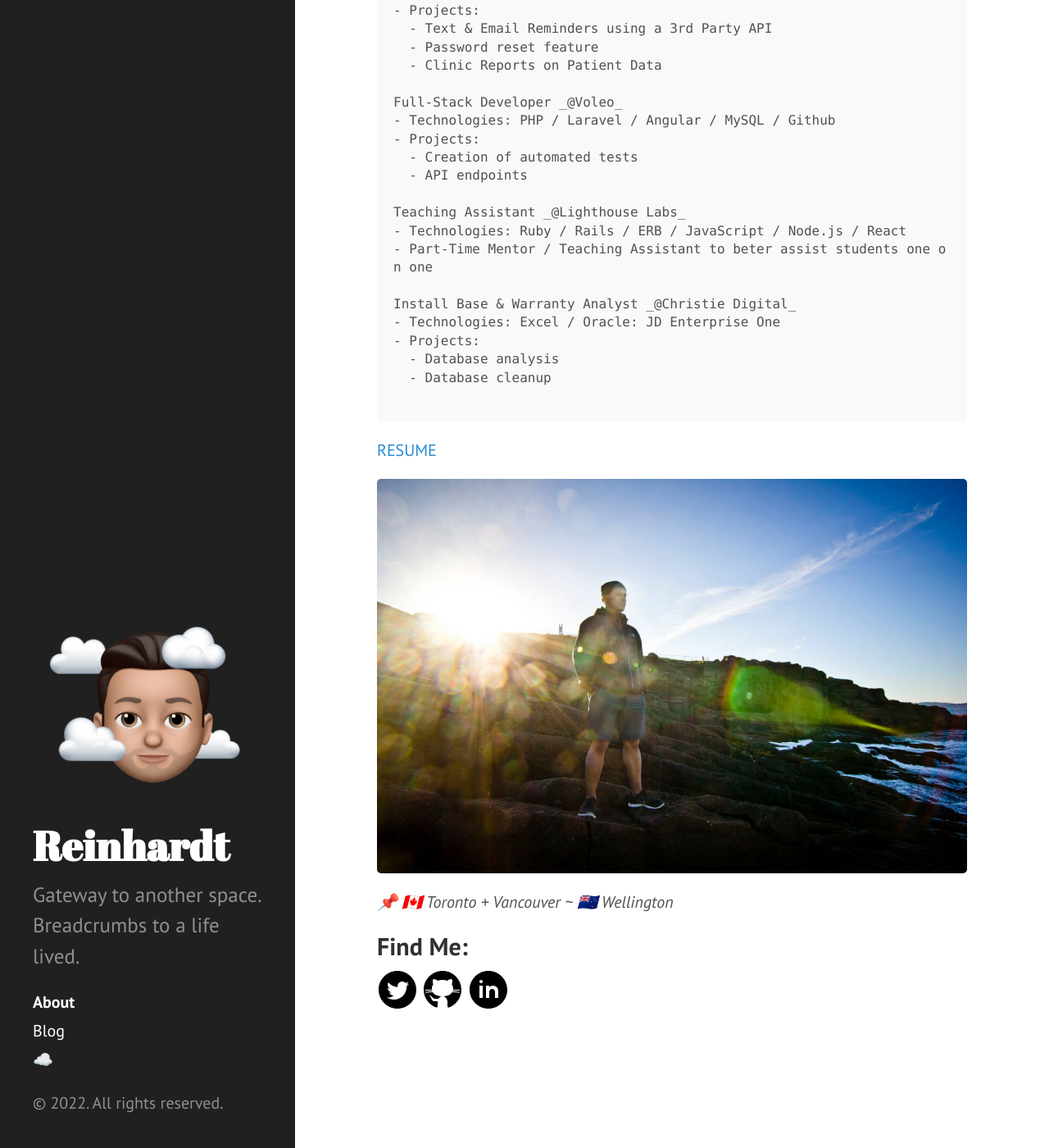
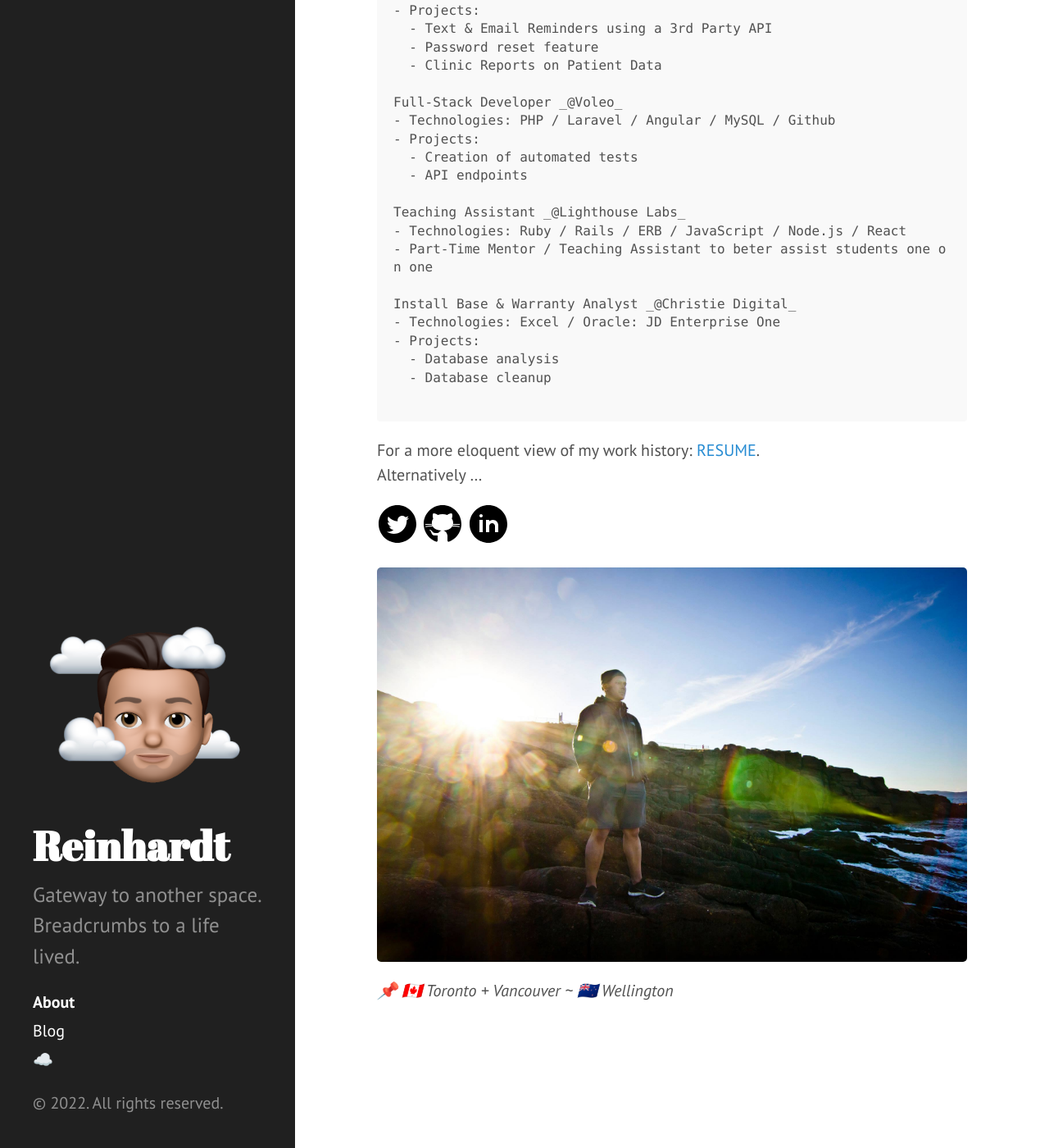
Before and after one commit to reinhardt021/reinhardt021.github.io, a Jekyll site: the page built from about.md, in a window 1280 px wide and 1400 px high, scrolled down 1899 px. Shown: the whole window at 82% size. Built offline with Jekyll 4.4.1, drawn with Linux system fonts in a browser that asks for light colours.

Commit message:
minor update of about page

````diff
--- a/about.md
+++ b/about.md
@@ -98,14 +98,10 @@ Install Base & Warranty Analyst _@Christie Digital_
 
 ```
 
-[RESUME](https://www.dropbox.com/s/ecl4kvatqa54drt/ReinhardtCagara.pdf?dl=0)
+For a more eloquent view of my work history: [RESUME](https://www.dropbox.com/s/ecl4kvatqa54drt/ReinhardtCagara.pdf?dl=0).
+Alternatively ...
 
-
-![Self Reflection]({{ site.baseurl }}/public/self-reflection.jpg){: #self-reflection}
-_📌 🇨🇦 Toronto + Vancouver ~ 🇳🇿 Wellington_
-
-
-## Find Me:
+<!--## Find Me: -->
 [
     ![Twitter]({{ site.baseurl }}/public/icons8-twitter-circled-50.svg){: .socials#twitter}
 ]({{site.twitter}})
@@ -115,6 +111,11 @@ _📌 🇨🇦 Toronto + Vancouver ~ 🇳🇿 Wellington_
 [
     ![LinkedIn]({{ site.baseurl }}/public/icons8-linkedin-circled-50.svg){: .socials#linkedin}
 ]({{site.linkedin}})
+
+![Self Reflection]({{ site.baseurl }}/public/self-reflection.jpg){: #self-reflection}
+_📌 🇨🇦 Toronto + Vancouver ~ 🇳🇿 Wellington_
+
+
 
 <!-- OLD stuff -->
 
````
